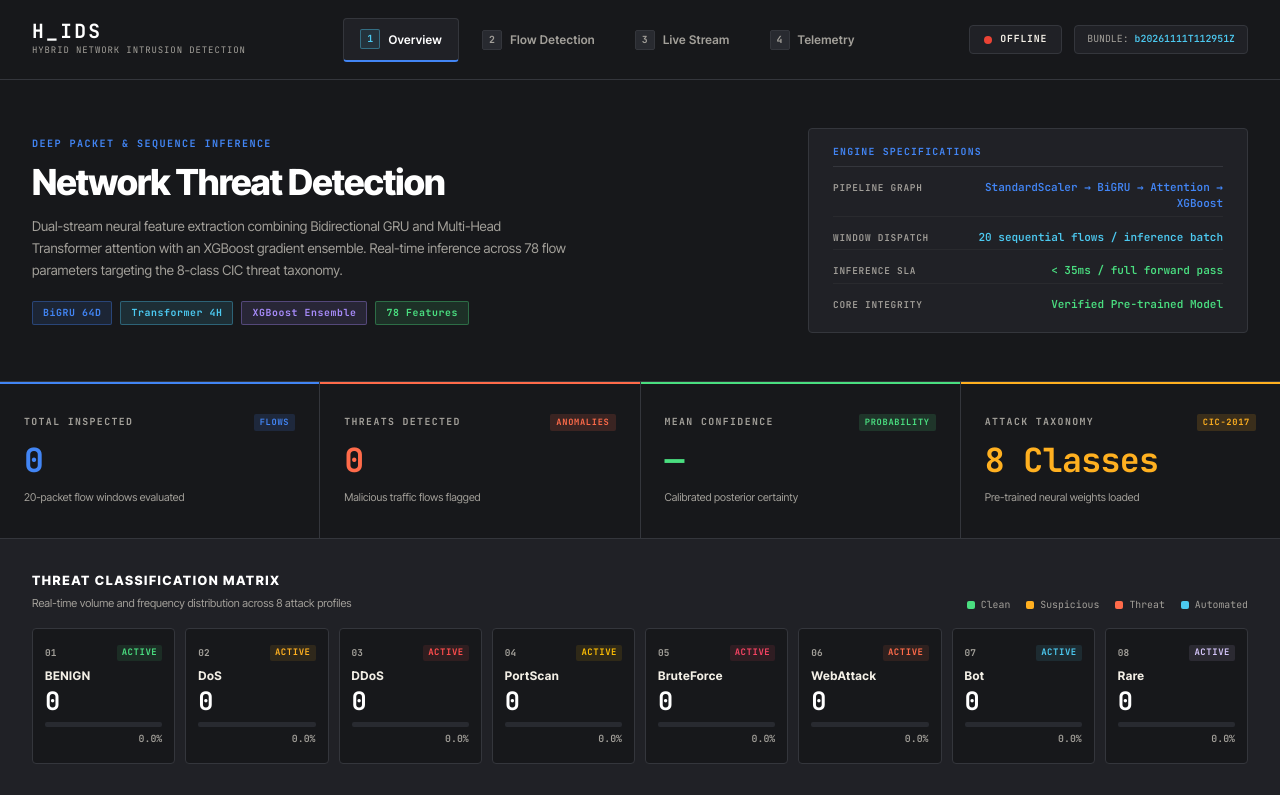
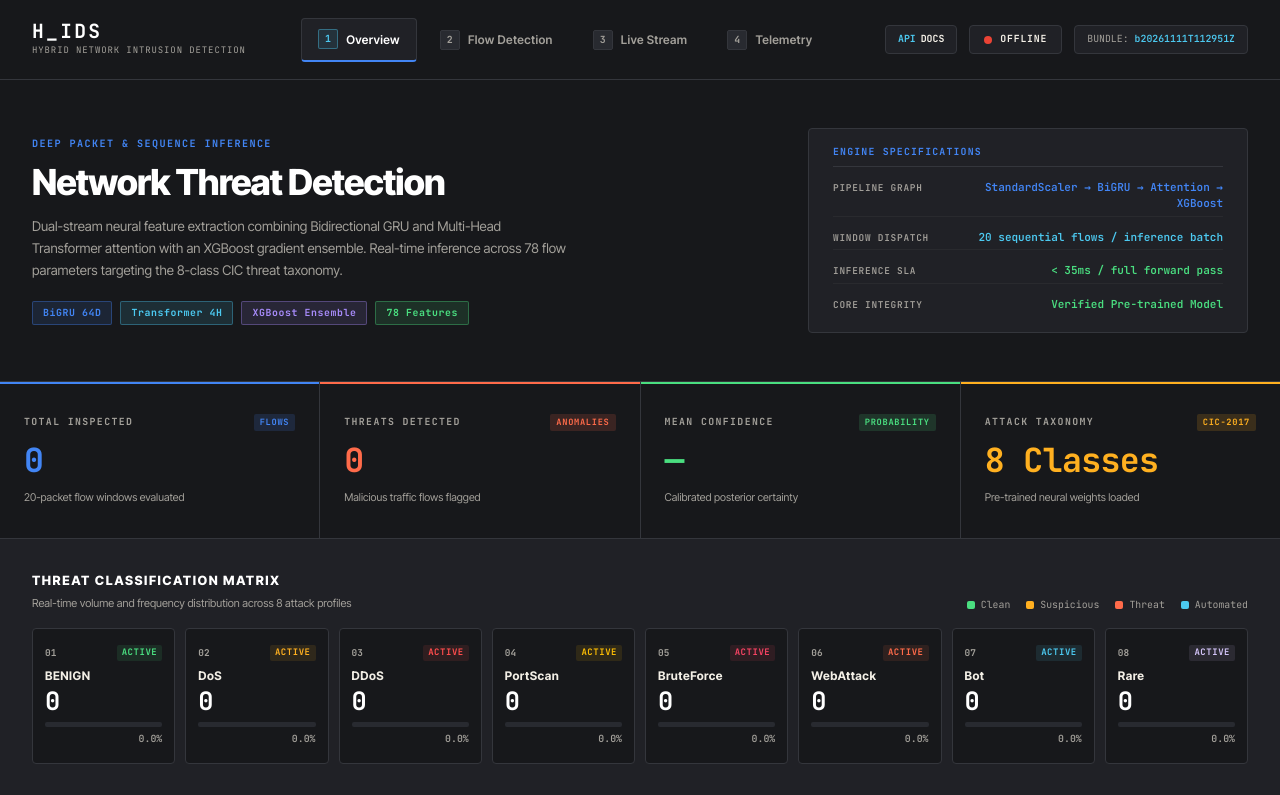
Before and after one commit to WORTHOX/Hybrid_IDS, a browser extension: page frontend/index.html in a window 1280 px wide. Shown: the top 795 px of the page. Drawn offline with Linux system fonts and the light colour scheme; no server answers.

Commit message:
feat(api): expose Swagger /docs directly through dashboard proxy and add API Docs button in nav

```diff
--- a/frontend/index.html
+++ b/frontend/index.html
@@ -43,6 +43,10 @@
 
     <!-- System Status & Model Bundle -->
     <div class="nav-status-group">
+      <a href="/docs" target="_blank" class="nav-docs-link" title="Open Interactive FastAPI Backend API Documentation (Swagger)">
+        <span class="docs-icon">API</span>
+        <span>DOCS</span>
+      </a>
       <div class="sensor-pill">
         <span class="sensor-beacon" id="status-mark" aria-hidden="true"></span>
         <span class="sensor-label" id="status-text">INITIALIZING</span>
--- a/frontend/styles.css
+++ b/frontend/styles.css
@@ -225,6 +225,32 @@ body {
   gap: var(--sp-sm);
 }
 
+.nav-docs-link {
+  display: inline-flex;
+  align-items: center;
+  gap: 5px;
+  padding: 6px 12px;
+  background-color: var(--night-2);
+  border: 1px solid var(--night-line);
+  border-radius: var(--radius-sm);
+  font-family: var(--font-mono);
+  font-size: 0.68rem;
+  font-weight: 700;
+  color: var(--paper);
+  text-decoration: none;
+  transition: all var(--dur-fast) var(--ease);
+}
+
+.nav-docs-link:hover {
+  background-color: var(--night-3);
+  border-color: var(--oc-blue);
+  color: var(--paper-bright);
+}
+
+.docs-icon {
+  color: var(--oc-cyan);
+}
+
 .sensor-pill {
   display: flex;
   align-items: center;
```
Also changed, not shown: 1 other file.
